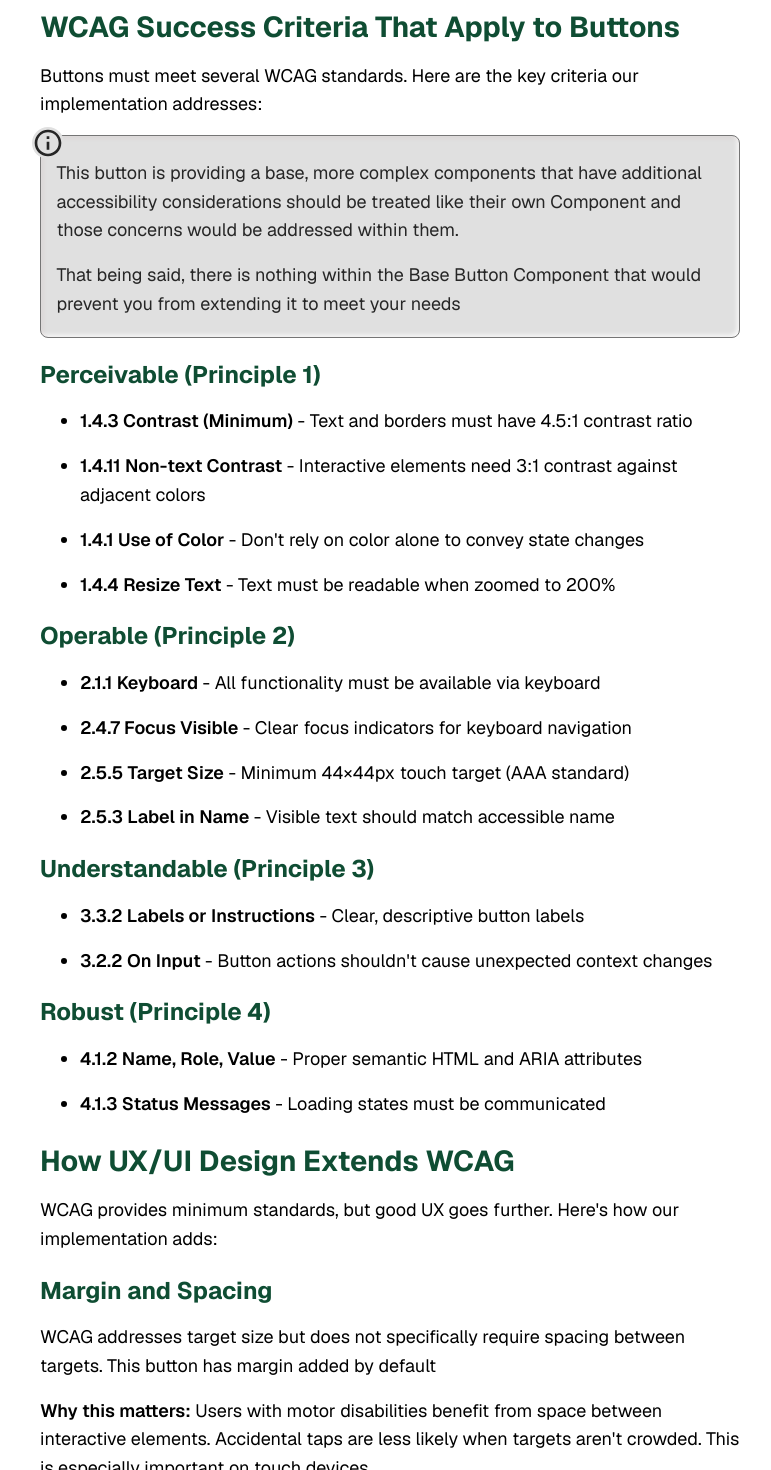
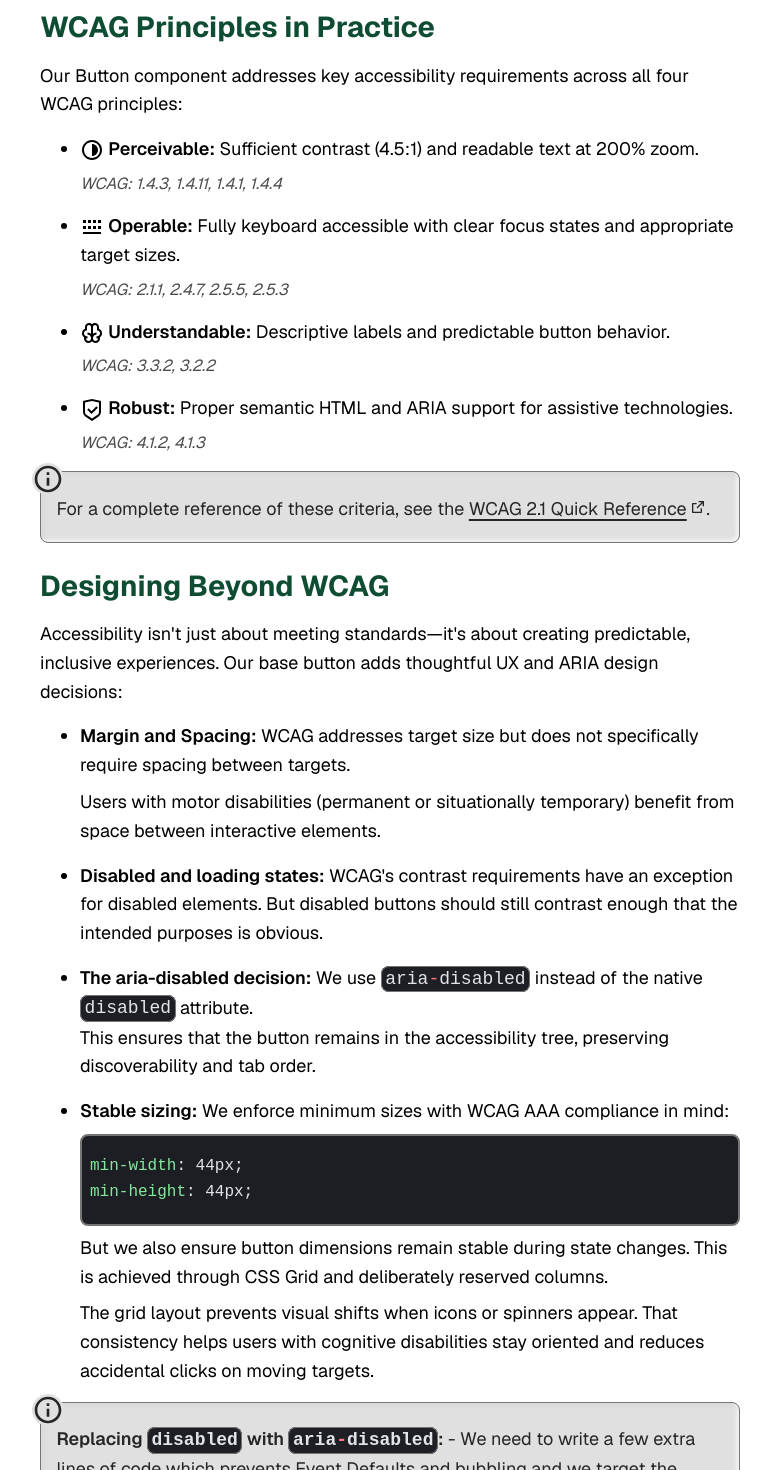
Before and after one commit to codercarl1243/react_components_system, a Next.js app: page /blog/design-system/buttons/base2 in a window 1280 px wide. Shown: the part 8520-9990 px from the top of the page, without its empty margins (56-827 px from the left). Built offline with nearby package versions, Linux system fonts and the light colour scheme.

Commit message:
UPDATE content changes in blog WIP

```diff
--- a/app/blog/design-system/buttons/base2/page.tsx
+++ b/app/blog/design-system/buttons/base2/page.tsx
@@ -9,9 +9,10 @@ import PostNavigation from "@/components/post/navigation";
 import PostSection from "@/components/post/post.section";
 import PostSideBar from "@/components/post/sidebar";
 import { type Metadata } from "next";
-import { RiAccessibilityLine, RiErrorWarningLine, RiFlaskLine } from "@remixicon/react";
+import { RiAccessibilityLine, RiBrainLine, RiContrastLine, RiErrorWarningLine, RiFlaskLine, RiKeyboardLine, RiShieldCheckLine } from "@remixicon/react";
 import PostNote from "@/components/post/post.note";
 import TabList from "@/components/tablist";
+import Icon from "@/components/icon";
 
 export const metadata: Metadata = { title: 'Buttons · Design System' }
 
@@ -372,70 +373,88 @@ export default function useButton() {
                 <PostSection id="accessibility">
                     <Heading id="accessibility-heading" headingLevel={2}>Accessibility Requirements</Heading>
 
-                    <Heading headingLevel={3}>WCAG Success Criteria That Apply to Buttons</Heading>
+                    {/* <Heading headingLevel={3}>WCAG Success Criteria That Apply to Buttons</Heading>
                     <p>Buttons must meet several WCAG standards. Here are the key criteria our implementation addresses:</p>
+                     */}
+                    <Heading headingLevel={3}>WCAG Principles in Practice</Heading>
+                    <p>Our Button component addresses key accessibility requirements across all four WCAG principles:</p>
+                    <List>
+                        <li>
+                            <p>
+                                <span className="bold"><Icon icon={RiContrastLine} /> Perceivable:</span> Sufficient contrast (4.5:1) and readable text at 200% zoom.
+                            </p>
+                            <p className="italic text-sm neutral-600">WCAG: 1.4.3, 1.4.11, 1.4.1, 1.4.4</p>
+                        </li>
+                        <li>
+                            <p>
+                                <span className="bold"><Icon icon={RiKeyboardLine} /> Operable:</span> Fully keyboard accessible with clear focus states and appropriate target sizes.
+                            </p>
+                            <p className="italic text-sm neutral-600">WCAG: 2.1.1, 2.4.7, 2.5.5, 2.5.3</p>
+                        </li>
+                        <li>
+                            <p>
+                                <span className="bold"><Icon icon={RiBrainLine} /> Understandable:</span> Descriptive labels and predictable button behavior.
+                            </p>
+                            <p className="italic text-sm neutral-600">WCAG: 3.3.2, 3.2.2</p>
+                        </li>
+                        <li>
+                            <p>
+                                <span className="bold"><Icon icon={RiShieldCheckLine} /> Robust:</span> Proper semantic HTML and ARIA support for assistive technologies.
+                            </p>
+                            <p className="italic text-sm neutral-600">WCAG: 4.1.2, 4.1.3</p>
+                        </li>
+                    </List>
                     <PostNote>
-                        <p>This button is providing a base, more complex components that have additional accessibility considerations should be treated like their own Component and those concerns would be addressed within them.</p>
-                        <p>That being said, there is nothing within the Base Button Component that would prevent you from extending it to meet your needs</p>
+                        For a complete reference of these criteria, see the <Link href="https://www.w3.org/WAI/WCAG21/quickref/">WCAG 2.1 Quick Reference</Link>.
                     </PostNote>
-                    <Heading headingLevel={4}>Perceivable (Principle 1)</Heading>
+
+
+                    <Heading headingLevel={3}>Designing Beyond WCAG</Heading>
+                    <p>Accessibility isn't just about meeting standards—it&apos;s about creating predictable, inclusive experiences. Our base button adds thoughtful UX and ARIA design decisions:</p>
                     <List>
-                        <li><span className="bold">1.4.3 Contrast (Minimum)</span> - Text and borders must have 4.5:1 contrast ratio</li>
-                        <li><span className="bold">1.4.11 Non-text Contrast</span> - Interactive elements need 3:1 contrast against adjacent colors</li>
-                        <li><span className="bold">1.4.1 Use of Color</span> - Don't rely on color alone to convey state changes</li>
-                        <li><span className="bold">1.4.4 Resize Text</span> - Text must be readable when zoomed to 200%</li>
+                        <li>
+                            <p>
+                                <span className="bold">Margin and Spacing:</span> WCAG addresses target size but does not specifically require spacing between targets.
+                            </p>
+                            <p>
+                                Users with motor disabilities (permanent or situationally temporary) benefit from space between interactive elements.
+                            </p>
+                        </li>
+                        <li>
+                            <span className="bold">Disabled and loading states:</span> WCAG's contrast requirements have an exception for disabled elements. But disabled buttons should still contrast enough that the intended purposes is obvious.
+                        </li>
+                        <li>
+                            <span className="bold">The aria-disabled decision:</span> We use <Code codeString="aria-disabled" inline copyEnabled={false} /> instead of the native <Code codeString="disabled" inline copyEnabled={false} /> attribute.
+                            <p>This ensures that the button <span className="fun_underline">remains in the accessibility tree</span>, <span className="fun_underline">preserving discoverability</span> and <span className="fun_underline">tab order</span>.</p>
+                        </li>
+                        <li><p><span className="bold">Stable sizing:</span> We enforce minimum sizes with WCAG AAA compliance in mind:</p>
+                            <Code lang="css" codeString={`min-width: 44px;
+min-height: 44px;`} copyEnabled={false} />
+                            <p>But we also ensure button dimensions remain stable during state changes. This is achieved through CSS Grid and deliberately reserved columns.
+                            </p>
+                            {/* Image here that shows a button cut into 3 columns */}
+                            <p>
+                                The grid layout prevents visual shifts when icons or spinners appear. That consistency helps users with cognitive disabilities stay oriented and reduces accidental clicks on moving targets.
+                            </p>
+                        </li>
+
                     </List>
-                    <Heading headingLevel={4}>Operable (Principle 2)</Heading>
-                    <List>
-                        <li><span className="bold">2.1.1 Keyboard</span> - All functionality must be available via keyboard</li>
-                        <li><span className="bold">2.4.7 Focus Visible</span> - Clear focus indicators for keyboard navigation</li>
-                        <li><span className="bold">2.5.5 Target Size</span> - Minimum 44×44px touch target (AAA standard)</li>
-                        <li><span className="bold">2.5.3 Label in Name</span> - Visible text should match accessible name</li>
-                    </List>
-                    <Heading headingLevel={4}>Understandable (Principle 3)</Heading>
-                    <List>
-                        <li><span className="bold">3.3.2 Labels or Instructions</span> - Clear, descriptive button labels</li>
-                        <li><span className="bold">3.2.2 On Input</span> - Button actions shouldn't cause unexpected context changes</li>
-                    </List>
-                    <Heading headingLevel={4}>Robust (Principle 4)</Heading>
-                    <List>
-                        <li><span className="bold">4.1.2 Name, Role, Value</span> - Proper semantic HTML and ARIA attributes</li>
-                        <li><span className="bold">4.1.3 Status Messages</span> - Loading states must be communicated</li>
-                    </List>
-                    {/*  give references to common wcag success criteria that could apply to buttons
-                        1.1.1: Non-text Content
-                        1.3.1: Info and Relationships
-                        1.4.1: Use of Color
-                        1.4.3: Contrast (Minimum)
-                        1.4.4: Resize text
-                        1.4.11: Non-text Contrast
-                        1.4.12: Text Spacing
-                        2.1.1: Keyboard
-                        2.2.2: Pause, Stop, Hide
-                        2.4.3: Focus Order
-                        2.4.6: Headings and Labels
-                        2.4.7: Focus Visible
-                        2.5.3: Label in Name
-                        2.5.5: Target Size (AAA)
-                        3.3.1: Error Identification
-                        3.3.2: Labels or Instructions
-                        4.1.1: Parsing
-                        4.1.2: Name, Role, Value
-                        4.1.3 Status Messages
-                    */}
-                    {/* explain why we dont use aria-loading - does this belong here or under ux/ui?? */}
+                    <PostNote><span className="bold">Replacing <Code codeString="disabled" inline copyEnabled={false} /> with <Code codeString="aria-disabled" inline copyEnabled={false} />:</span> - We need to write a few extra lines of code which prevents Event Defaults and bubbling and we target the <Code codeString={`[aria-disabled="true"]`} inline copyEnabled={false} /> state in our styling instead of <Code codeString=":disabled" inline copyEnabled={false} /></PostNote>
+
+
+                    {/*
 
                     <Heading headingLevel={3}>How UX/UI Design Extends WCAG</Heading>
-                    <p>WCAG provides minimum standards, but good UX goes further. Here's how our implementation adds:</p>
-
+                    <p>WCAG provides minimum standards, but good UX goes further. Here's how our implementation adds:</p> */}
+                    {/*
                     <Heading headingLevel={4}>Margin and Spacing</Heading>
                     <p>WCAG addresses target size but does not specifically require spacing between targets. This button has margin added by default</p>
-                    <p><span className="bold">Why this matters:</span> Users with motor disabilities benefit from space between interactive elements. Accidental taps are less likely when targets aren't crowded. <span className="fun_underline">This is especially important on touch devices</span></p>
+                    <p><span className="bold">Why this matters:</span> Users with motor disabilities benefit from space between interactive elements. Accidental taps are less likely when targets aren't crowded. <span className="fun_underline">This is especially important on touch devices</span></p> */}
 
-                    <Heading headingLevel={4}>Disabled State Contrast</Heading>
-                    <p>WCAG's contrast requirements have an exception for disabled elements. But disabled buttons should still be visible and identifiable, they shouldn't dissapear from view because of an action that the user has taken.</p>
+                    {/* <Heading headingLevel={4}>Disabled State Contrast</Heading>
+                    <p>WCAG's contrast requirements have an exception for disabled elements. But disabled buttons should still be visible and identifiable, they shouldn't dissapear from view because of an action that the user has taken.</p> */}
 
-                    <Heading headingLevel={4}>The aria-disabled decision</Heading>
+                    {/* <Heading headingLevel={4}>The aria-disabled decision</Heading>
                     <p>This is one of the most important accessibility choices in our component. We use <Code codeString="aria-disabled" inline copyEnabled={false} /> instead of the native <Code codeString="disabled" inline copyEnabled={false} /> attribute.</p>
                     <p className="bold">The problem with <Code codeString="disabled" inline copyEnabled={false} />:</p>
                     <List>
@@ -443,15 +462,15 @@ export default function useButton() {
                         <li>Changes tab order dynamically</li>
                         <li>The Button can't be focused or announced by all assistive technologies</li>
                         <li>Users can find it hard to understand what is unavailable and why</li>
-                    </List>
-                    <p className="bold">Our solution - <Code codeString="aria-disabled" inline copyEnabled={false} /></p>
+                    </List> */}
+                    {/* <p className="bold">Our solution - <Code codeString="aria-disabled" inline copyEnabled={false} /></p>
                     <p>This approach:</p>
                     <List>
                         <li>Keeps the button in the tab order</li>
                         <li>Allows screen readers to announce the button and it's state</li>
                         <li>Prevents potential confusion about why a button suddenly disappeared for users of assistive technology or those with low contrast recognition</li>
                         <li>Works for both disabled and <span className="italic">loading</span> states</li>
-                    </List>
+                    </List> */}
                     <p><span className="bold">Real-world benefit:</span> When a user tabs through a form, they can discover all buttons (including disabled ones), understand what actions are available, and know what they need to complete to enable those actions.</p>
 
                     <PostNote><span className="bold">Replacing <Code codeString="disabled" inline copyEnabled={false} /> with <Code codeString="aria-disabled" inline copyEnabled={false} /> and ensuring it works for all users </span> - We need to take a few extra steps and ensure that our click handler prevents interactions, along with targeting the aria-disabled state in our styling</PostNote>
@@ -475,52 +494,7 @@ export default function useButton() {
                     </List>
                     <p>The <Code codeString="data-loading" inline copyEnabled={false} /> attribute handles visual styling, while <Code codeString="aria-disabled" inline copyEnabled={false} /> ensures that we communicate this in an accessible way.</p>
 
-                    <Heading headingLevel={4}>Consistent Button Sizing</Heading>
-                    <p>We enforce minimum sizes with AAA compliance in mind:</p>
-                    <Code lang="css" codeString={`min-width: 44px;
-min-height: 44px;`} copyEnabled={false} />
-                    <p>But we also keep button sizes consistent during state changes. This is achieved through CSS Grid with reserved columns:</p>
-                    <Code lang="css" codeString={`.button {
-  --button-icon-width: 24px;
 
-  display: grid;
-  grid-template-columns: var(--button-icon-width) fit-content(100%) var(--button-icon-width);
-  gap: var(--spacing);
-  align-items: center;
-
-  & > * {
-    grid-column: 2;  /* Content in center */
-  }
-
-  & .icon {
-    grid-column: 1;  /* Icon on left */
-    justify-self: center;
-  }
-
-  & .spinner {
-    grid-column: 3;  /* Spinner on right */
-    justify-self: center;
-  }
-}`} copyEnabled={false} />
-                    <p className="bold">How this prevents layout shift:</p>
-
-                    <List>
-                        <li><span className="bold">Left column</span> - Reserved for icons, remains empty if no icon present</li>
-                        <li><span className="bold">Center column </span>- Button text/content</li>
-                        <li><span className="bold">Right column</span> - Reserved for spinner, hidden when not loading</li>
-                    </List>
-                    <p>The grid reserves space even when elements are absent, so:</p>
-                    <List>
-                        <li>When a spinner appears, content doesn't shift right</li>
-                        <li>If an icon is added later, content stays centered</li>
-                        <li>Button dimensions remain stable throughout all state changes</li>
-                    </List>
-                    <p>
-                        Why this matters: When buttons resize or shift during state changes, it can have a larger impact on the flow of content on the page than intended. Users lose track of where things are. This grid-based approach maintains visual stability and predictable behavior.
-                    </p>
-                    <p>
-                        If you need a smaller button (icon-only toolbar buttons) or larger button (primary CTA), these should be separate components with their own styling rules, not variants of the base button.
-                    </p>
                     <Heading headingLevel={4}>Assistive Technology isnt everything</Heading>
                     <p>Screen readers are powerful, but they don't solve all problems:</p>
                     <List>
@@ -545,9 +519,9 @@ min-height: 44px;`} copyEnabled={false} />
                         <li><Link href="https://developer.mozilla.org/en-US/docs/Web/Accessibility/ARIA/Reference/Roles/button_role">MDN: Button Accessibility</Link></li>
                         <li><Link href="https://www.w3.org/WAI/ARIA/apg/patterns/button/">W3C ARIA Authoring Practices: Button</Link></li>
                         <li><Link href="https://adrianroselli.com/2021/01/multi-function-button.html">Adrian Roselli: Multi-Function Button</Link>
-                        <div>
-                            in depth article on creating a button with multiple states. This uses plain HTML, JS, & CSS.
-                        </div>
+                            <div>
+                                in depth article on creating a button with multiple states. This uses plain HTML, JS, & CSS.
+                            </div>
                         </li>
                         <li><Link href=" https://kittygiraudel.com/2024/03/29/on-disabled-and-aria-disabled-attributes/">Kitty Giraudel: a comparison of aria-disabled and disabled</Link> and how the use of either is not explicitly wrong</li>
                     </List>
```
